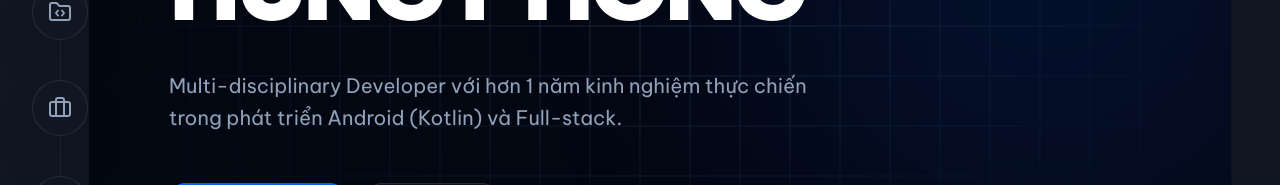
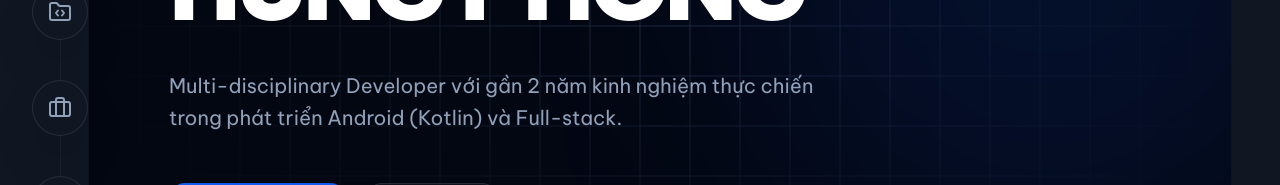
Before and after one commit to PhongDayNai/My-Portfolio, a Next.js app: page / in a window 1280 px wide. Shown: the part 340-525 px from the top of the page. Built offline with nearby package versions, Linux system fonts and the light colour scheme.

Commit message:
feat(profile): dynamically calculate and display work experience

```diff
--- a/src/app/layout.tsx
+++ b/src/app/layout.tsx
@@ -2,6 +2,7 @@ import "./globals.css";
 import { Be_Vietnam_Pro } from "next/font/google";
 import { Metadata } from "next";
 import ClientProviders from "@/components/ClientProviders";
+import { getExperienceEn } from "@/constants/translations";
 
 const beVietnam = Be_Vietnam_Pro({
   subsets: ["vietnamese"],
@@ -9,14 +10,16 @@ const beVietnam = Be_Vietnam_Pro({
   display: "swap",
 });
 
-export const metadata: Metadata = {
+export async function generateMetadata(): Promise<Metadata> {
+  return {
     title: "Hung Phong Duong | Portfolio",
-  description: "Full-Stack Developer Portfolio - Multi-disciplinary Developer with 1+ years of experience.",
+    description: `Full-Stack Developer Portfolio - Multi-disciplinary Developer with ${getExperienceEn()}.`,
     icons: {
       icon: "/favicon.ico",
       apple: "/apple-touch-icon.png",
     },
   };
+}
 
 export default function RootLayout({ children }: { children: React.ReactNode }) {
   return (
--- a/src/constants/index.ts
+++ b/src/constants/index.ts
@@ -1,4 +1,5 @@
 import { Github, Facebook, Globe, Video } from "lucide-react";
+import { getExperienceVi } from "./translations";
 
 export interface Project {
   title: string;
@@ -15,8 +16,9 @@ export const PERSONAL_INFO = {
   email: "dhphong266@gmail.com",
   location: "Khương Đình, Thanh Xuân, Hà Nội",
   github: "https://github.com/PhongDayNai",
-  summary:
-    "Multi-disciplinary Developer với hơn 1 năm kinh nghiệm thực chiến trong phát triển Android (Kotlin) và Full-stack.",
+  get summary() {
+    return `Multi-disciplinary Developer với ${getExperienceVi()} trong phát triển Android (Kotlin) và Full-stack.`;
+  },
 };
 
 export const PROJECTS: Project[] = [
--- a/src/constants/translations.ts
+++ b/src/constants/translations.ts
@@ -1,3 +1,44 @@
+const getExperience = () => {
+  const startYear = 2024;
+  const startMonth = 5; // June (0-indexed)
+  const currentDate = new Date();
+  const currentYear = currentDate.getFullYear();
+  const currentMonth = currentDate.getMonth();
+
+  const diffMonths = (currentYear - startYear) * 12 + (currentMonth - startMonth);
+  const x = Math.floor(diffMonths / 12);
+  const m = diffMonths % 12;
+
+  return { x, m };
+};
+
+export const getExperienceVi = () => {
+  const { x, m } = getExperience();
+  if (m < 4) {
+    return `hơn ${x} năm kinh nghiệm thực chiến`;
+  } else if (m < 8) {
+    return `${x} năm rưỡi kinh nghiệm thực chiến`;
+  } else if (m < 11) {
+    return `gần ${x + 1} năm kinh nghiệm thực chiến`;
+  } else {
+    return `${x + 1} năm kinh nghiệm thực chiến`;
+  }
+};
+
+export const getExperienceEn = () => {
+  const { x, m } = getExperience();
+  const yearsStr = (num: number) => (num === 1 ? "year" : "years");
+  if (m < 4) {
+    return `over ${x} ${yearsStr(x)} of hands-on experience`;
+  } else if (m < 8) {
+    return `${x} and a half ${yearsStr(x)} of hands-on experience`;
+  } else if (m < 11) {
+    return `nearly ${x + 1} ${yearsStr(x + 1)} of hands-on experience`;
+  } else {
+    return `${x + 1} ${yearsStr(x + 1)} of hands-on experience`;
+  }
+};
+
 export const translations = {
   vi: {
     nav: {
@@ -10,8 +51,9 @@ export const translations = {
       hello: "/ hello_world",
       firstName: "DƯƠNG",
       lastName: "HÙNG PHONG",
-      summary:
-        "Multi-disciplinary Developer với hơn 1 năm kinh nghiệm thực chiến trong phát triển Android (Kotlin) và Full-stack.",
+      get summary() {
+        return `Multi-disciplinary Developer với ${getExperienceVi()} trong phát triển Android (Kotlin) và Full-stack.`;
+      },
       viewPortfolio: "Xem Portfolio",
       contactMe: "Liên hệ",
     },
@@ -128,8 +170,9 @@ export const translations = {
       hello: "/ hello_world",
       firstName: "DUONG",
       lastName: "HUNG PHONG",
-      summary:
-        "Multi-disciplinary Developer with over 1 year of hands-on experience in Android (Kotlin) and Full-stack development.",
+      get summary() {
+        return `Multi-disciplinary Developer with ${getExperienceEn()} in Android (Kotlin) and Full-stack development.`;
+      },
       viewPortfolio: "View Portfolio",
       contactMe: "Contact Me",
     },
```
Lines whose indentation alone changed are shown as unchanged.
